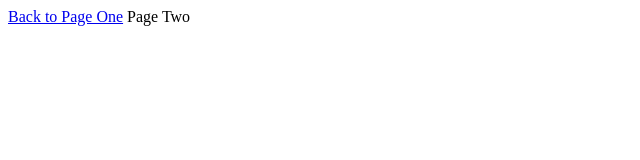
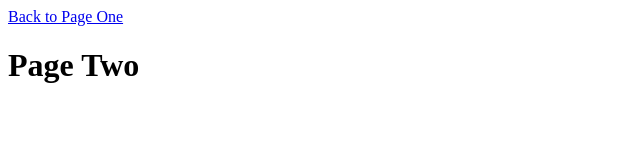
Before and after one commit to donniegosch09/donniegosch09.github.io, a plain HTML site: page page2.html in a window 1280 px wide. Shown: the whole page, without its empty margins (0-640 px from the left). Drawn offline with Linux system fonts and the light colour scheme.

Commit message:
Update page2.html

```diff
--- a/page2.html
+++ b/page2.html
@@ -2,7 +2,7 @@
 
   <a href="Index.html" title="About Me">Back to Page One</a>
   <title> Page Two </title>
-  <body> Page Two </body>
+  <h1> Page Two </h1>
 
 
 
```
